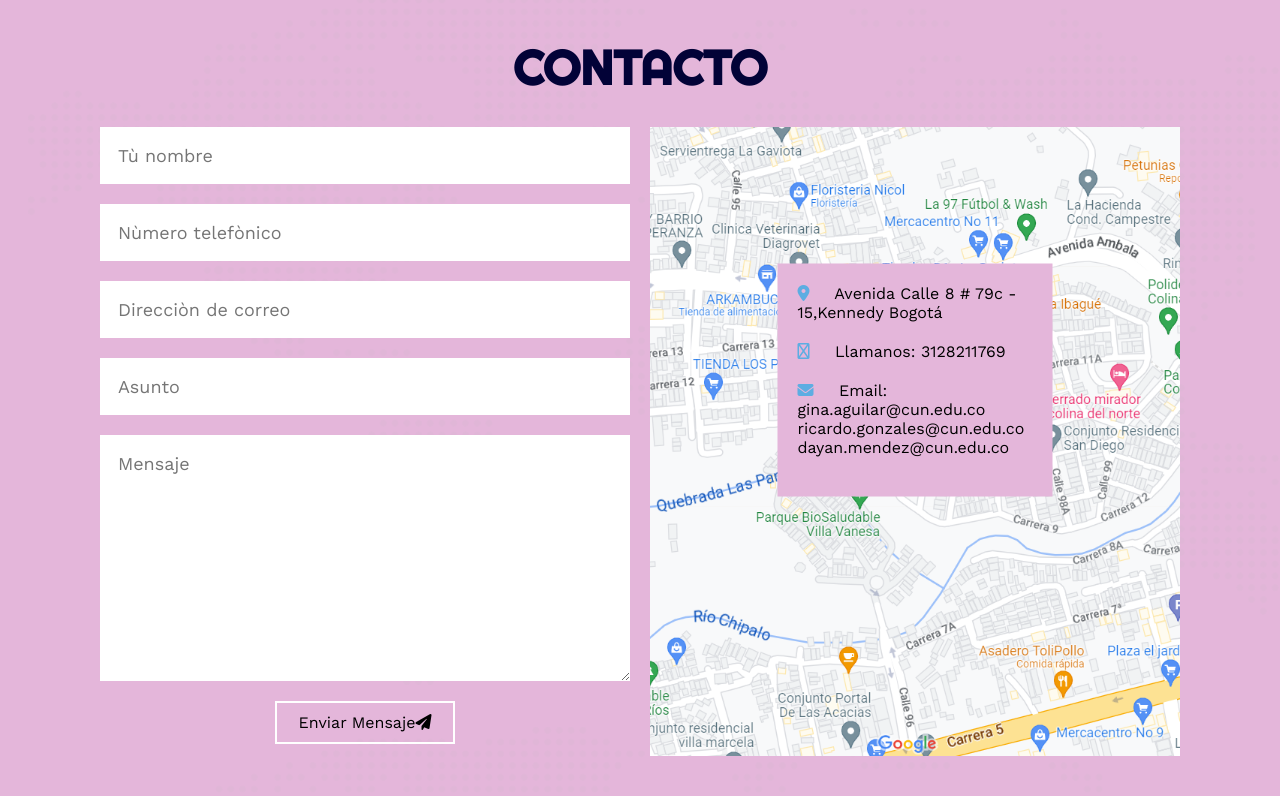
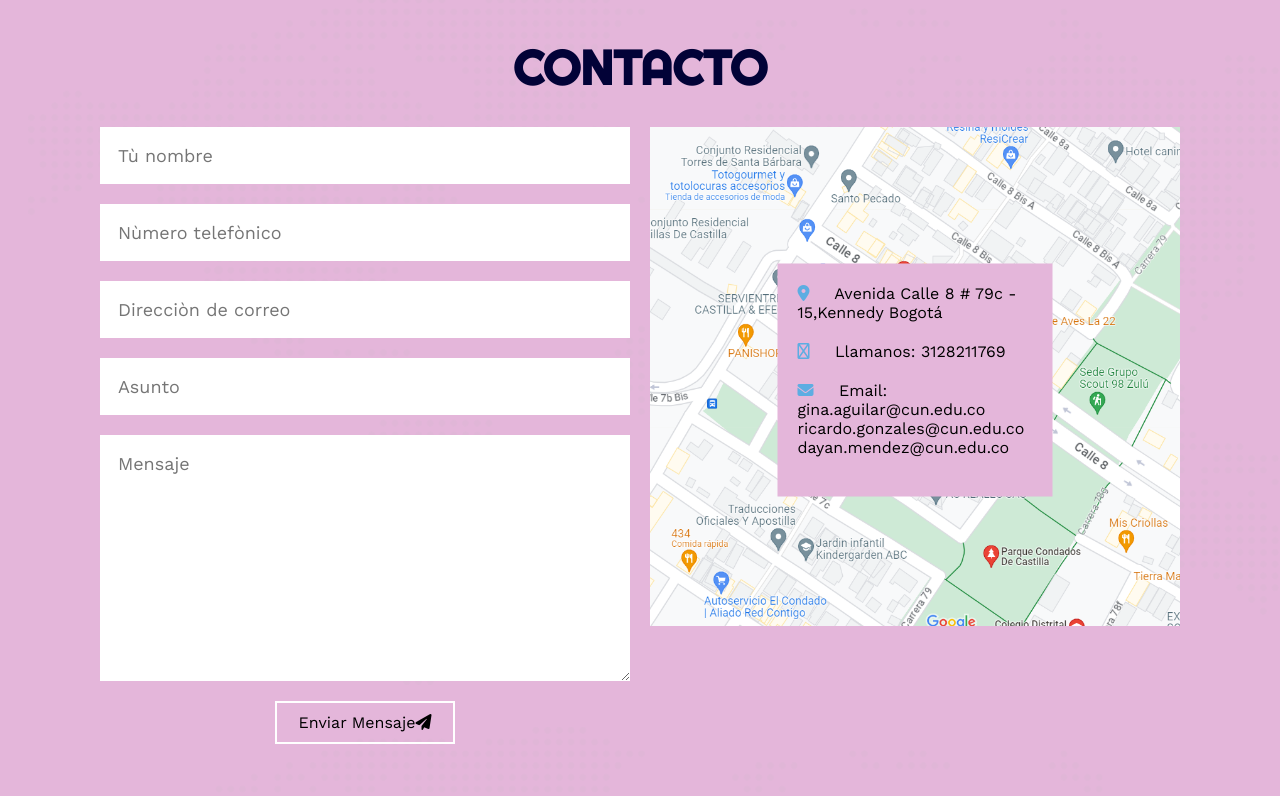
Before and after one commit to Bryand-P/Bryand-P.github.io, a plain HTML site: page index.html in a window 1280 px wide. Shown: the part 5900-6696 px from the top of the page. Drawn offline with nearby package versions, Linux system fonts and the light colour scheme.

Commit message:
Cambio imagen direccion

```diff
--- a/index.html
+++ b/index.html
@@ -587,7 +587,7 @@
                 </div>
                 <!--Mapa-->
                 <div class="col">
-                    <img src="Imagenes/Ubicacion_ARKALA.PNG" alt="">
+                    <img src="Imagenes/Direccion2.PNG" alt="">
                     <div class="info">
                         <ul>
                             <li>
```
